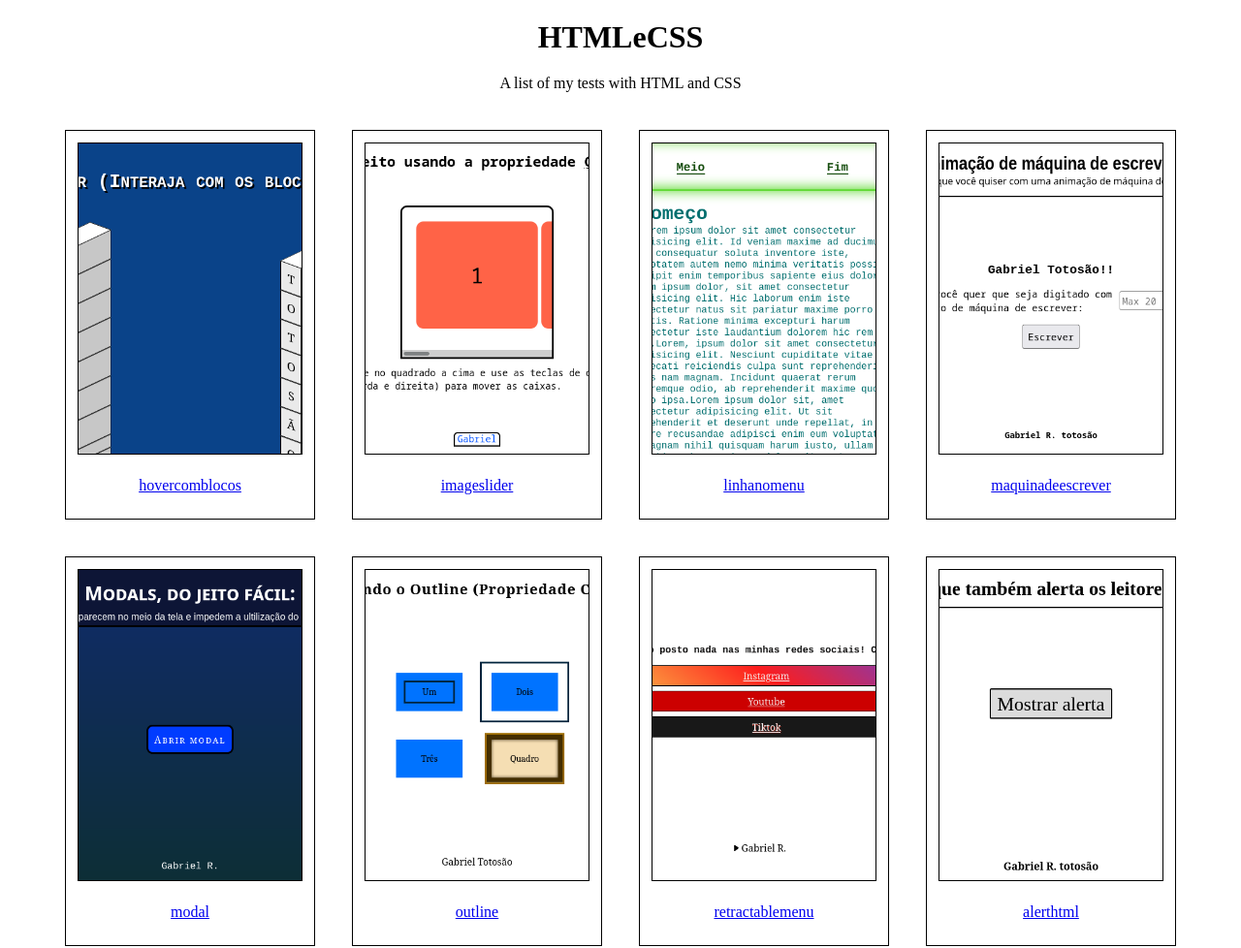
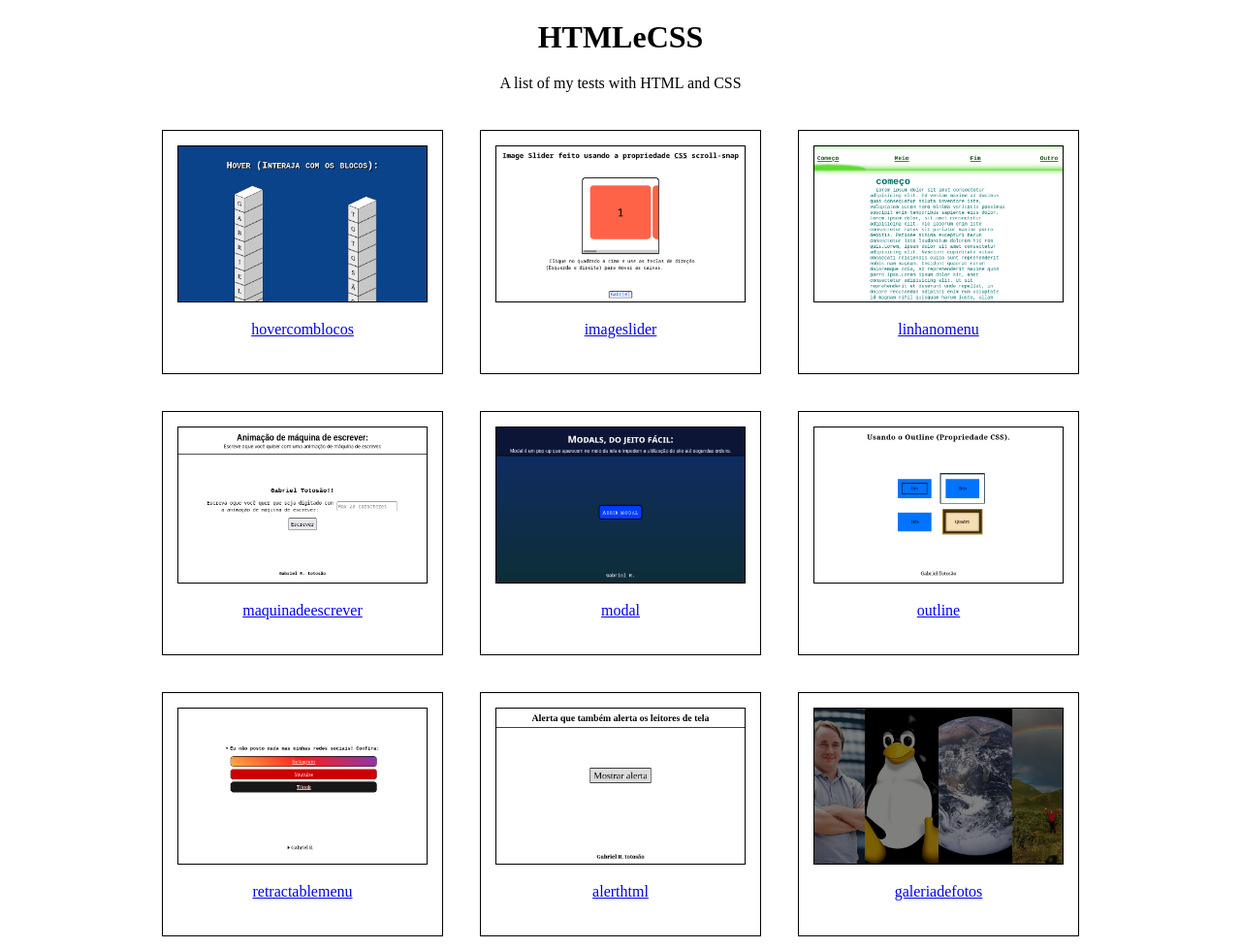
Before and after one commit to gabrielryanft/htmlecss, a plain HTML site: page index.html in a window 1280 px wide. Shown: the top 978 px of the page at 97% size. Drawn offline with Linux system fonts and the light colour scheme.

Commit message:
fix css of index

```diff
--- a/index_things/style.css
+++ b/index_things/style.css
@@ -3,6 +3,7 @@
 * {
 	margin: 0px;
 	padding: 0px;
+	box-sizing: border-box;
 }
 
 h1,
@@ -21,22 +22,22 @@ main {
 .card {
 	margin: 20px;
 	display: flex;
-	flex-direction: row;
+	flex-direction: column;
+	;
 	flex-wrap: wrap;
 	justify-content: center;
+	padding: 1rem;
 
-	width: 20%;
-	height: 50vh;
 	outline: solid 1px black;
 }
 
 .image {
-	margin-top: 5%;
 	outline: solid 1px black;
-	height: 80%;
-	width: 90%;
-
+	min-height: 10rem;
+	min-width: 9rem;
+	width: 100%;
 	overflow: hidden;
+	max-width: 20vw
 }
 
 img {
```
